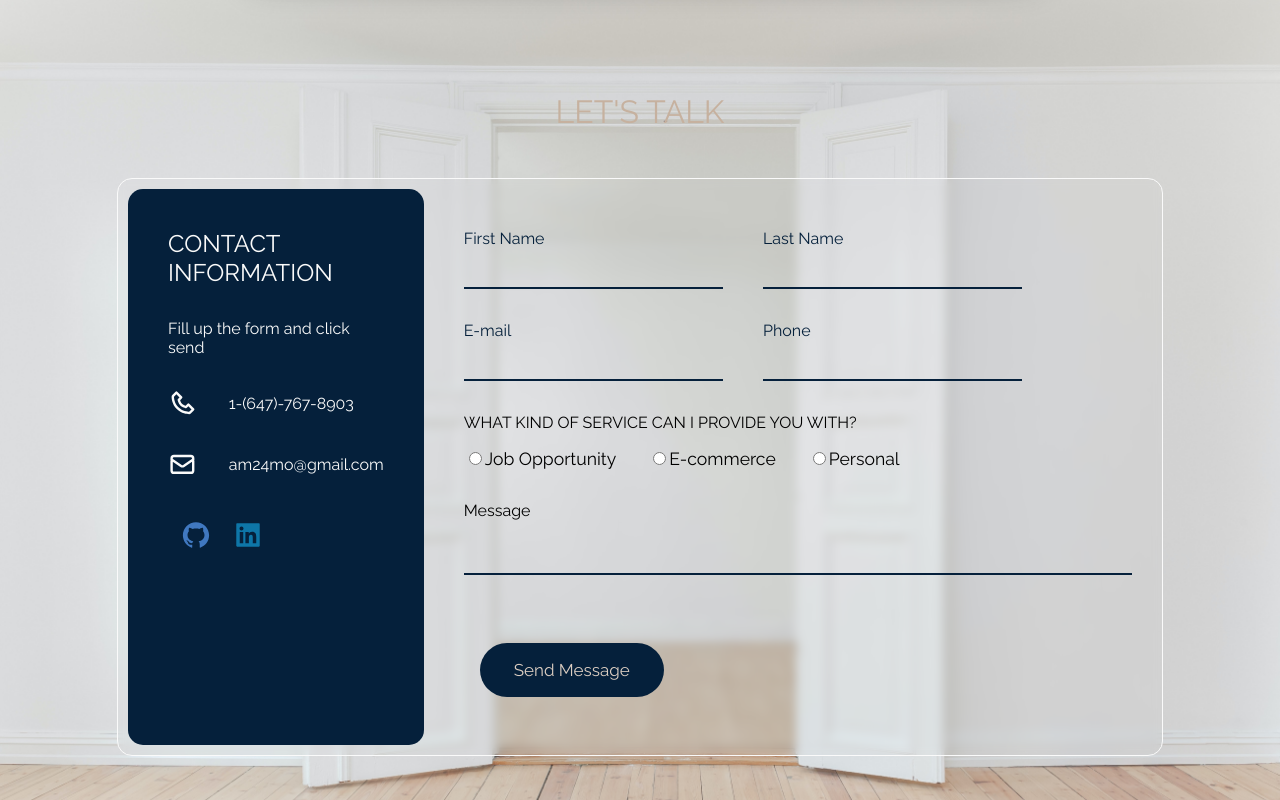
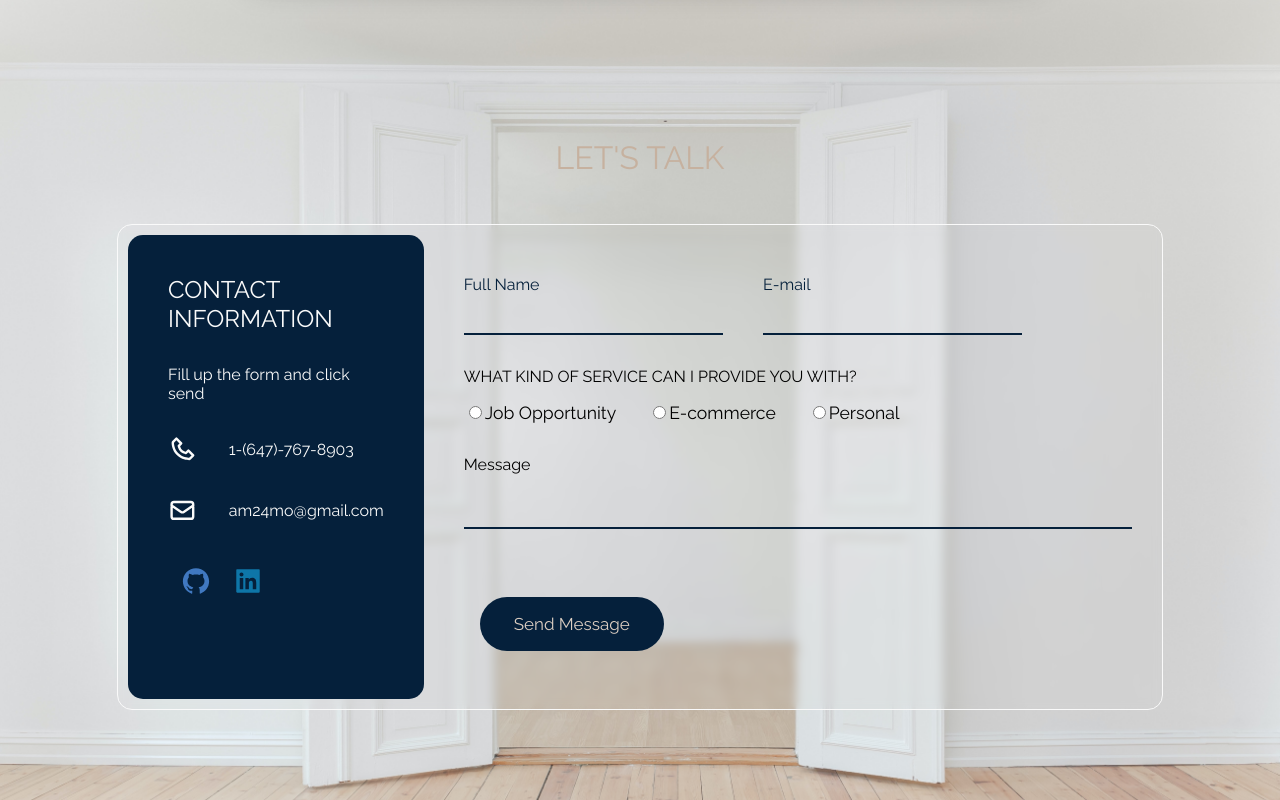
Before and after one commit to amar-eng/my-portfolio, a React (Create React App) app: page / in a window 1280 px wide. Shown: the part 3768-4568 px from the top of the page. Built offline with nearby package versions, Linux system fonts and the light colour scheme.

Commit message:
emailjs implemented

```diff
--- a/package.json
+++ b/package.json
@@ -7,6 +7,8 @@
     "@testing-library/jest-dom": "^5.13.0",
     "@testing-library/react": "^11.2.7",
     "@testing-library/user-event": "^12.8.3",
+    "emailjs": "^3.4.0",
+    "emailjs-com": "^3.1.0",
     "file-saver": "^2.0.5",
     "ityped": "^1.0.3",
     "react": "^17.0.2",
--- a/src/components/Contact/Contact.js
+++ b/src/components/Contact/Contact.js
@@ -1,4 +1,5 @@
 import React from "react";
+import emailjs from "emailjs-com";
 import "./Contact.scss";
 import { BiPhone } from "react-icons/bi";
 import { HiOutlineMail } from "react-icons/hi";
@@ -10,6 +11,43 @@ import {
 } from "react-icons/ai";
 
 const Contact = () => {
+  function sendEmail(e) {
+    e.preventDefault();
+    emailjs
+      .sendForm(
+        "service_4iy84wo",
+        "template_cf0falh",
+        e.target,
+        "user_4FKDNgbripnhL5IQgL6RQ"
+      )
+      .then((res) => {
+        console.log(res.text);
+      })
+      .catch((err) => {
+        console.log(err.text);
+      });
+  }
+  // (function () {
+  //   emailjs.init("user_4FKDNgbripnhL5IQgL6RQ");
+  // })();
+  // function sendEmail() {
+  //   let fullName = document.getElementById("name").value;
+  //   let userEmail = document.getElementById("email").value;
+  //   let userMessage = document.getElementById("message").value;
+  //   var contactParams = {
+  //     from_name: fullName,
+  //     from_email: userEmail,
+  //     message: userMessage,
+  //   };
+  //   emailjs
+  //     .send("service_4iy84wo", "template_cf0falh", contactParams)
+  //     .then(function (res) {
+  //       console.log(res);
+  //     })
+  //     .catch((err) => {
+  //       console.log(err);
+  //     });
+  // }
   return (
     <div className="contact-body">
       <h1 className="contact__header">Let's Talk</h1>
@@ -65,23 +103,16 @@ const Contact = () => {
           </div>
         </div>
 
-        <form>
+        <form onSubmit={sendEmail}>
           <div className="col">
             <div className="form-group">
-              <label>First Name</label>
-              <input type="text" />
+              <label>Full Name</label>
+              <input type="text" name="name" id="name" />
             </div>
-            <div className="form-group">
-              <label>Last Name</label>
-              <input type="text" />
-            </div>
+
             <div className="form-group">
               <label>E-mail</label>
-              <input type="email" />
-            </div>
-            <div className="form-group">
-              <label>Phone</label>
-              <input type="tell" />
+              <input type="email" name="user_email" id="email" />
             </div>
           </div>
           <div className="butns">
@@ -91,13 +122,13 @@ const Contact = () => {
               </label>
               <div className="radio">
                 <div className="radio__content">
-                  <input type="radio" name="type" value="Job" id="radiojob" />
+                  <input type="radio" name="job" value="Job" id="radiojob" />
                   <label htmlFor="radiojob">Job Opportunity</label>
                 </div>
                 <div className="radio__content">
                   <input
                     type="radio"
-                    name="type"
+                    name="e-commerce"
                     value="e-commerce"
                     id="radioecommerce"
                   />
@@ -106,7 +137,7 @@ const Contact = () => {
                 <div className="radio__content">
                   <input
                     type="radio"
-                    name="type"
+                    name="personal"
                     value="Personal"
                     id="radiopersonal"
                   />
@@ -117,14 +148,14 @@ const Contact = () => {
           </div>
           <div className="butns">
             <div className="textArea">
-              <label className="textArea__message">Message</label>
-              <textarea className="textAreas"></textarea>
+              <label className="textArea__message" id="message">
+                Message
+              </label>
+              <textarea className="textAreas" name="message"></textarea>
             </div>
           </div>
           <button
             className="hero__btn"
-            // onClick={() => window.open(`${pdf}`)}
-
             style={{
               color: "rgb(220, 206, 194)",
               backgroundColor: "#05203b",
@@ -132,6 +163,7 @@ const Contact = () => {
           >
             Send Message
           </button>
+          {/* <input type="submit" value="Send" /> */}
         </form>
       </div>
     </div>
```
Also changed, not shown: 1 other file (tests, documents, lock files or other folders).
